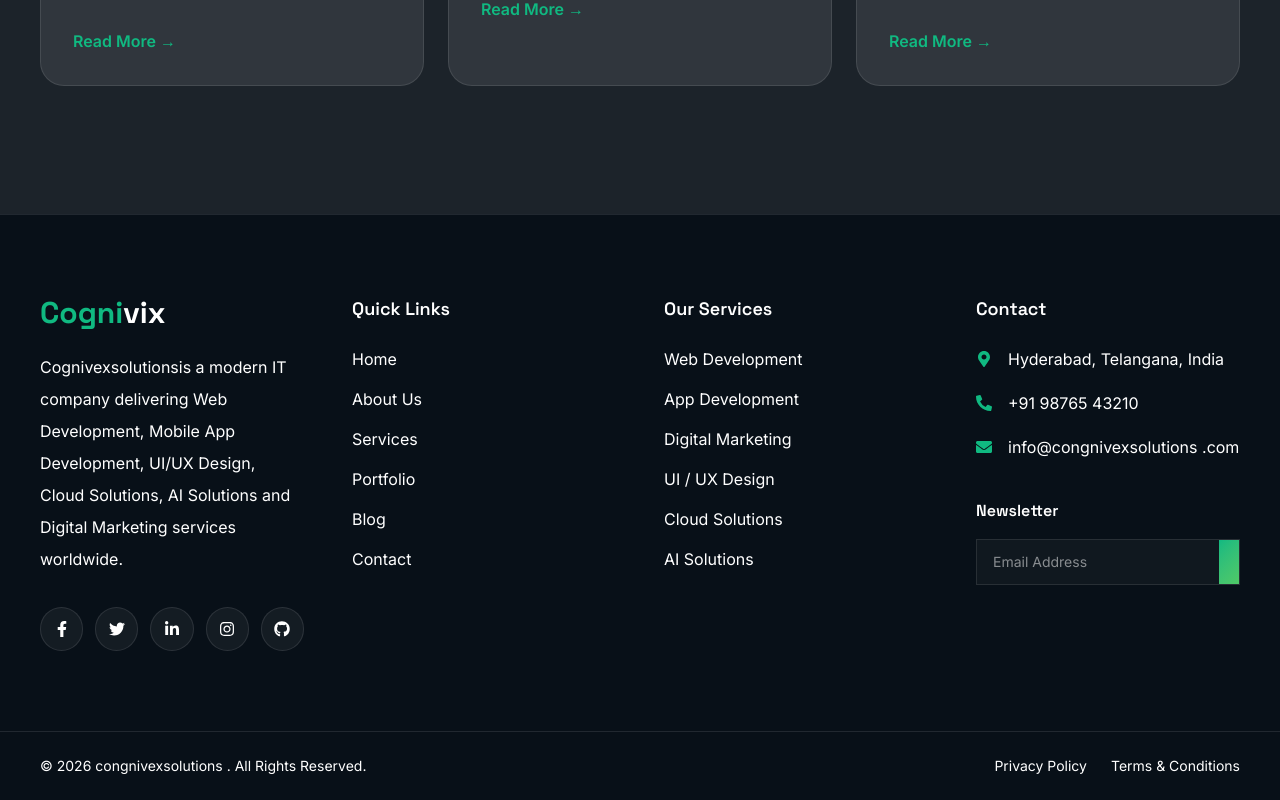
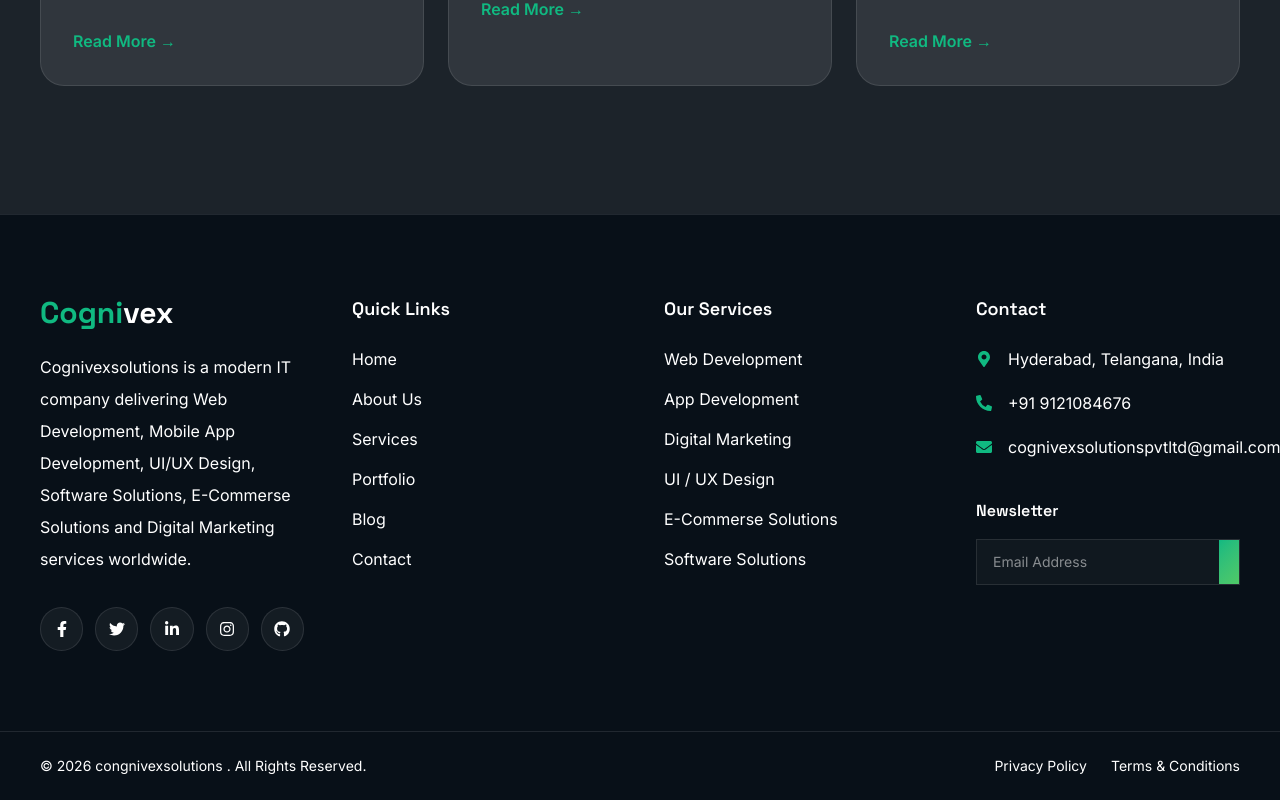
Before and after one commit to Pixelmindsolutions-private-limited/Cognivex_Website, a Next.js app: page /blog in a window 1280 px wide. Shown: the part 1838-2638 px from the top of the page. Built offline with nearby package versions, Linux system fonts and the light colour scheme.

Commit message:
issues resolved

```diff
--- a/components/About.jsx
+++ b/components/About.jsx
@@ -71,7 +71,7 @@ export default function About() {
               align="left"
               eyebrow="About congnivexsolutions "
               title="Building smart digital products that drive business growth"
-              description="Cognivexsolutionsis a technology company focused on creating innovative web applications, mobile apps, AI-powered solutions, digital marketing strategies, and cloud infrastructure for businesses worldwide."
+              description="Cognivexsolutions is a technology company focused on creating innovative web applications, mobile apps, AI-powered solutions, digital marketing strategies, and cloud infrastructure for businesses worldwide."
             />
 
             <motion.p
--- a/components/Contact.jsx
+++ b/components/Contact.jsx
@@ -16,7 +16,7 @@ const inputClasses =
   "w-full mt-2 text-ink bg-white/[0.03] border border-border rounded-brand-sm p-4 outline-none placeholder:text-ink-muted focus:border-primary/60 focus:bg-white/[0.05] transition-colors font-body";
 
 const contactInfo = [
-  { icon: <FaEnvelope />, title: "Email", value: "Cognivexsolutionspvtltd@gmail.com", tint: "bg-primary-soft text-primary" },
+  { icon: <FaEnvelope />, title: "Email", value: "cognivexsolutionspvtltd@gmail.com", tint: "bg-primary-soft text-primary" },
   { icon: <FaPhoneAlt />, title: "Phone", value: "+91 9121084676", tint: "bg-secondary-soft text-secondary" },
   { icon: <FaMapMarkerAlt />, title: "Office", value: "Hyderabad, Telangana, India", tint: "bg-accent/10 text-accent" },
   { icon: <FaClock />, title: "Working Hours", value: "Monday - Saturday, 9:00 AM - 6:00 PM", tint: "bg-primary-soft text-primary" },
@@ -29,7 +29,7 @@ export default function Contact() {
         <SectionTitle
           eyebrow="Contact Us"
           title="Let's build something amazing"
-          description="Have an idea or project in mind? Reach out to our team. We'd love to discuss how Cognivexsolutionscan help your business grow."
+          description="Have an idea or project in mind? Reach out to our team. We'd love to discuss how Cognivexsolutions can help your business grow."
           className="mb-16"
         />
 
--- a/components/Footer.jsx
+++ b/components/Footer.jsx
@@ -31,7 +31,7 @@ const quickLinks = [
   { name: "Contact", path: "/contact" },
 ];
 
-const services = ["Web Development", "App Development", "Digital Marketing", "UI / UX Design", "Cloud Solutions", "AI Solutions"];
+const services = ["Web Development", "App Development", "Digital Marketing", "UI / UX Design", "E-Commerse Solutions", "Software Solutions"];
 
 export default function Footer() {
   return (
@@ -43,13 +43,13 @@ export default function Footer() {
           <div>
             <h2 className="text-3xl font-display font-bold mb-5">
               <span className="text-primary">Cogni</span>
-              <span className="text-ink">vix</span>
+              <span className="text-ink">vex</span>
             </h2>
 
             <p className="leading-8 text-ink-muted font-body">
-              Cognivexsolutionsis a modern IT company delivering Web Development,
-              Mobile App Development, UI/UX Design, Cloud Solutions,
-              AI Solutions and Digital Marketing services worldwide.
+              Cognivexsolutions is a modern IT company delivering Web Development,
+              Mobile App Development, UI/UX Design, Software Solutions,
+              E-Commerse Solutions and Digital Marketing services worldwide.
             </p>
 
             <div className="flex gap-3 mt-8">
@@ -100,11 +100,11 @@ export default function Footer() {
               </div>
               <div className="flex gap-4">
                 <FaPhoneAlt className="text-primary mt-1 shrink-0" />
-                <p>+91 98765 43210</p>
+                <p>+91 9121084676</p>
               </div>
               <div className="flex gap-4">
                 <FaEnvelope className="text-primary mt-1 shrink-0" />
-                <p>info@congnivexsolutions .com</p>
+                <p>cognivexsolutionspvtltd@gmail.com</p>
               </div>
             </div>
 
--- a/components/Hero.jsx
+++ b/components/Hero.jsx
@@ -65,7 +65,7 @@ export default function Hero() {
               variants={fadeUp}
               className="mt-8 text-lg text-ink-secondary leading-8 max-w-xl font-body"
             >
-              Cognivexsolutionsdelivers modern web applications, mobile apps, UI/UX
+              Cognivexsolutions delivers modern web applications, mobile apps, UI/UX
               design, digital marketing, AI-powered solutions, and cloud
               services that help businesses grow faster.
             </motion.p>
--- a/components/Services.jsx
+++ b/components/Services.jsx
@@ -100,7 +100,7 @@ export default function Services() {
           eyebrow="Our Services"
           index={1}
           title="Complete digital solutions"
-          description="From idea to deployment, Cognivix delivers powerful technology solutions that help businesses grow faster and smarter."
+          description="From idea to deployment, Cognivex delivers powerful technology solutions that help businesses grow faster and smarter."
         />
 
         <motion.div
--- a/package.json
+++ b/package.json
@@ -5,7 +5,7 @@
   "scripts": {
     "dev": "next dev",
     "build": "next build",
-    "start": "next start",
+    "start": "next dev",
     "lint": "eslint"
   },
   "dependencies": {
```
